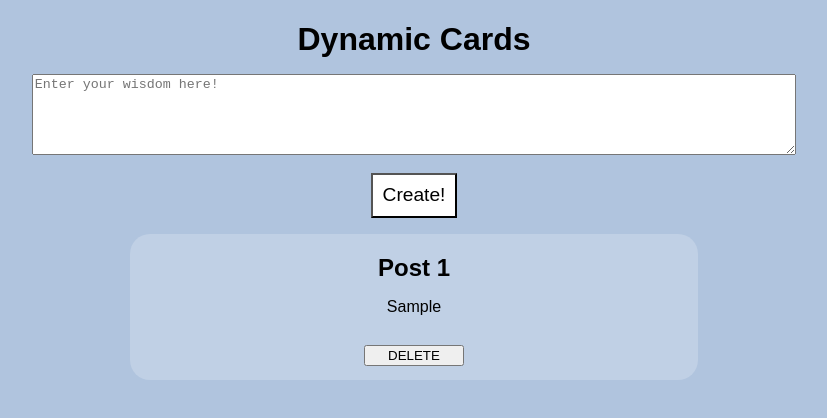
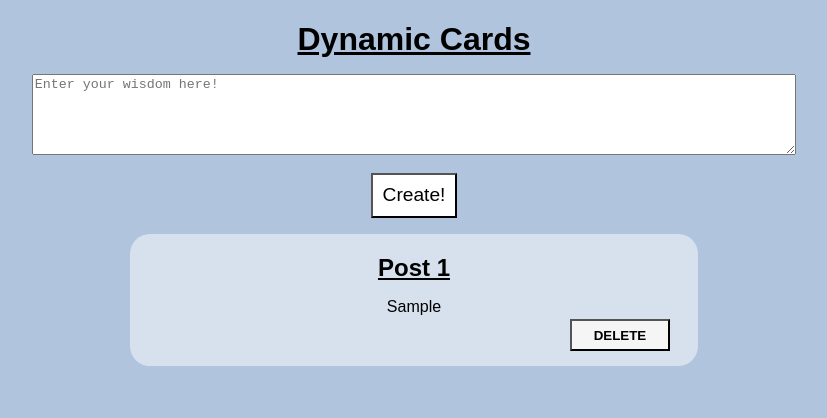
Before and after one commit to daniel-certa-1228/Dynamic-Cards, a plain HTML site: page index.html in a window 1280 px wide. Both pictures are taken after typing "Sample" into the empty fields and a click on the button "Create!". Shown: the whole page, without its empty margins (226-1053 px from the left). Drawn offline with Linux system fonts and the light colour scheme.

Commit message:
finished

```diff
--- a/cards.css
+++ b/cards.css
@@ -9,6 +9,7 @@ text-align: center;
 
 h1 {
 	margin-bottom: .5em;
+	text-decoration: underline;
 }
 
 textarea {
@@ -41,21 +42,38 @@ textarea {
 	width: 45%;
 	/*height:300px;*/
 	margin: 1em auto;
-	background-color: rgba(255,255,255, .2);
+	background-color: rgba(255,255,255, .5);
 	padding 0 1em;
 	border-radius: 20px;
-	/*position: relative*/
+	position: relative
 }
 
 .card h2 {
 	margin-bottom: 0;
+	text-decoration: underline;
+}
+
+.card p {
+	word-wrap: break-word;
+	padding: 0 1em;
+	margin-bottom: 50px;
+
 }
 
 .card-delete {
 	width: 100px;
 	display: block;
 	margin: 1em auto;
-	/*align-self: flex-start;*/
-	/*position: fixed;*/
-	/*bottom: 0;*/
+	padding: .5em 0;
+	font-weight: bold;
+	background-color: whitesmoke;
+	position: absolute;
+	bottom: 1%;
+	right: 5%;
+
 }
+
+.card-delete:hover {
+	background-color: lightgreen;
+
+}
--- a/cards.js
+++ b/cards.js
@@ -11,7 +11,6 @@ function clearText(element) {
 
 let storeCards = [];
 let outputDiv = document.getElementById("output-div");
-// let delButtons = document.getElementsByClassName("card-delete");
 
 document.getElementById("create-btn").addEventListener("click", function(event){
 	let userText = getText();
@@ -23,7 +22,6 @@ document.getElementById("create-btn").addEventListener("click", function(event){
 	}  else  {
 
 		storeCards.push(userText);
-		console.log( "storeCards", storeCards );
 		let textArea = document.getElementById("user-text");
 		let postnumber = (storeCards.length)
 		let cardStructure = `<div class="card" id="card--${postnumber}">
@@ -33,48 +31,27 @@ document.getElementById("create-btn").addEventListener("click", function(event){
 						 	</div>`
 
 		outputDiv.innerHTML += cardStructure;
-		// console.log( delButtons );
 		clearText(textArea)
 	};
 
 });
 
 
+document.getElementById("output-div").addEventListener("click", function(event){
 
+	let target = event.target;
+	// console.log("target", event.target);
+	let targetClass = event.target.className;
+	// console.log( "targetClass", targetClass );
+	let deleteID = event.target.id;
+	// console.log( "deleteID", deleteID );
+	let parentDiv = target.parentNode;
+	// console.log( "parentDiv", parentDiv );
+	// console.log( "parentDiv.parentNode", parentDiv.parentNode );
 
+	if (targetClass === "card-delete") {
 
-document.getElementById("output-div").addEventListener("click", function(event){
-	console.log("target", event.target);
-	console.log("current-target", event.currentTarget);
-	let target = event.target;
-	let deleteID = event.target.id;
-	console.log( "deleteID", deleteID );
+		parentDiv.parentNode.removeChild(parentDiv);
 
-	let parentDiv = target.parentNode;
-	console.log( "parentDiv", parentDiv );
-	console.log( "parentDiv.parentNode", parentDiv.parentNode );
-	parentDiv.parentNode.removeChild(parentDiv);
-
+	}
 });
-
-// outputDiv
-
-
-
-
-
-
-
-
-
-
-
-
-
-//CREATE AND STORE CARD OBJECT IN AN ARRAY
-
-//SPIT TO DOM
-
-///////////////////////////
-
-//UPON PRESSING CARD DELETE BUTTON, IDENTIFY AND REMOVE TARGET CARD FROM DOM
```
